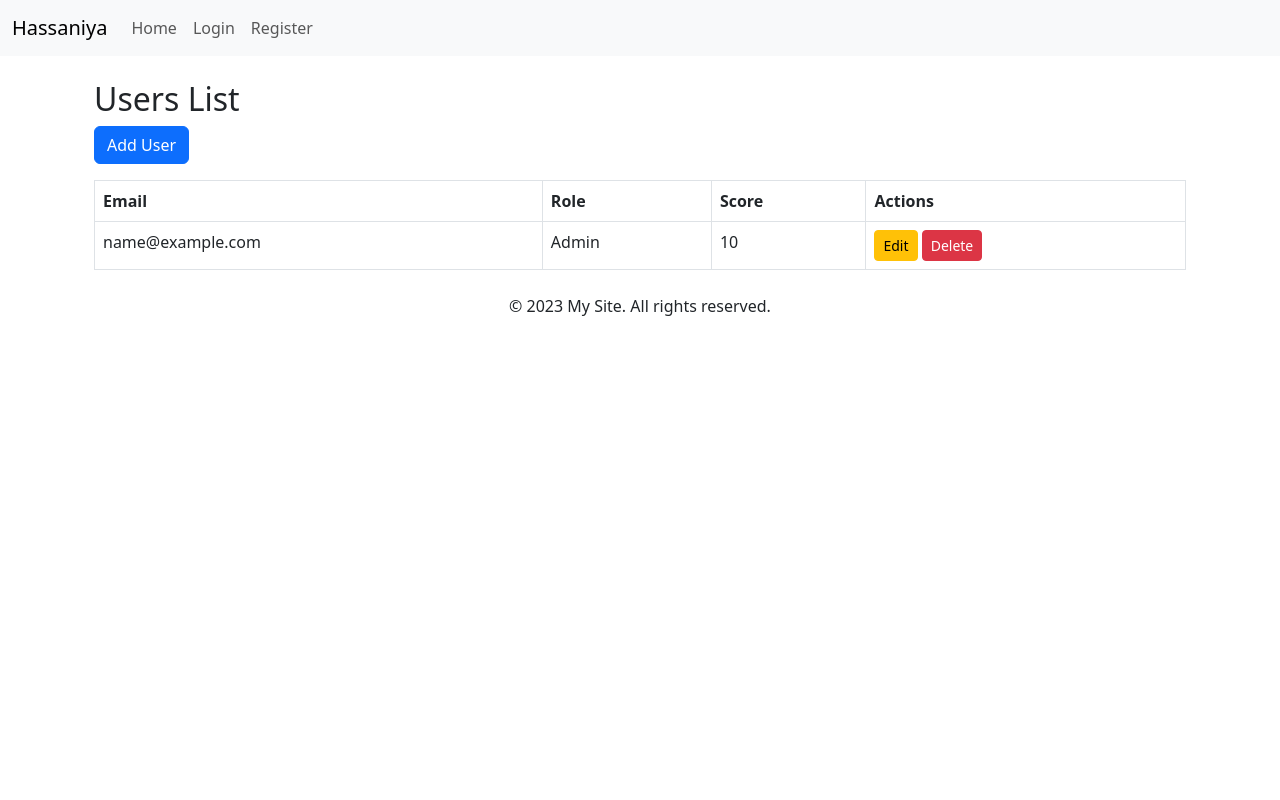
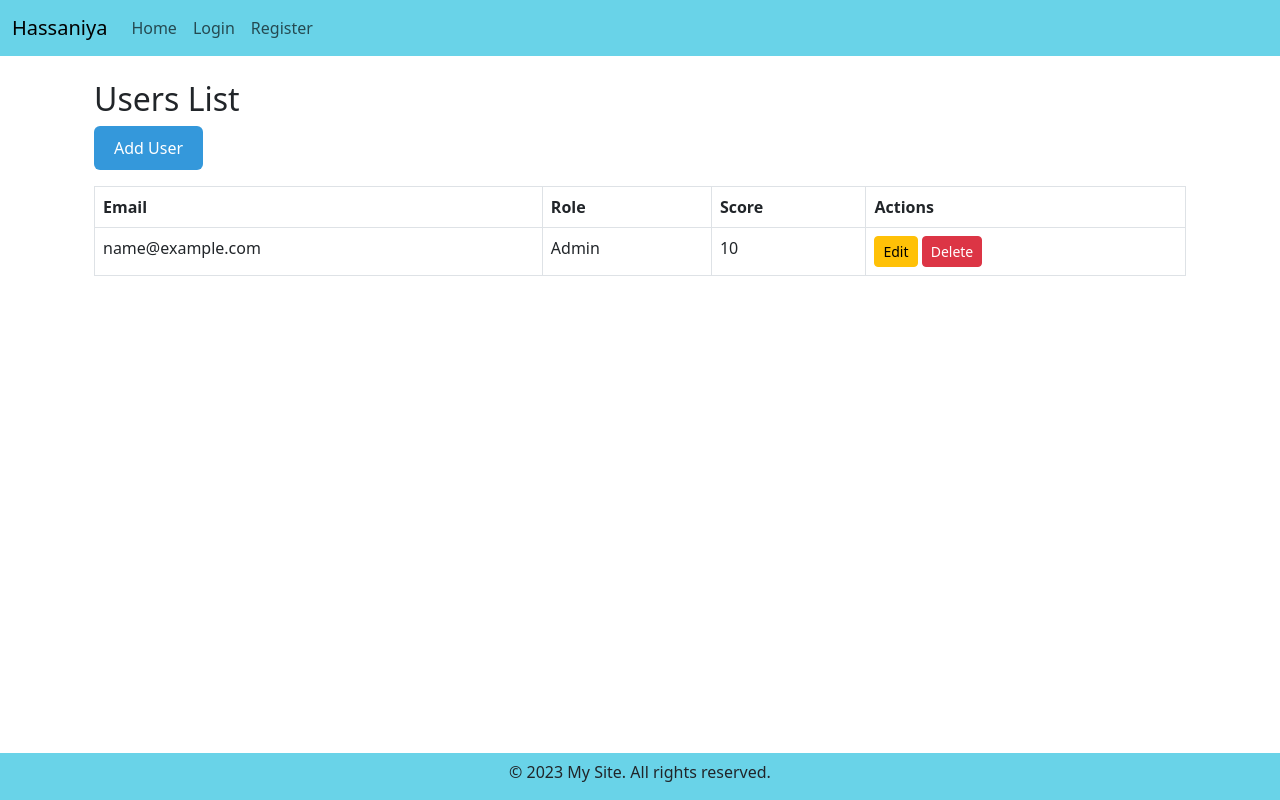
Before and after one commit to 23002su/Defi2, a Django app: template hassaniya/templates/admin/users_list.html in a window 1280 px wide. Run offline with Django 5.2, Linux system fonts and the light colour scheme; the template is opened without the code that fills it: values that come from a table or form of the project are taken from there, others are empty; tables that the repository leaves empty hold one stand-in row (values such as "Sample post").

Commit message:
some design

```diff
--- a/hassaniya/hassaniya/settings.py
+++ b/hassaniya/hassaniya/settings.py
@@ -125,12 +125,16 @@ USE_TZ = True
 # Static files (CSS, JavaScript, Images)
 # https://docs.djangoproject.com/en/5.1/howto/static-files/
 
+# Static files (CSS, JavaScript, Images)
 STATIC_URL = '/static/'  # URL prefix for static files
 
 # Additional locations of static files
 STATICFILES_DIRS = [
-    os.path.join(BASE_DIR, 'static'),  # Path to your project-level static folder
+    os.path.join(BASE_DIR, 'static'),  # Path to your global static folder
 ]
+
+# Optional: For production, where static files will be collected
+STATIC_ROOT = os.path.join(BASE_DIR, 'staticfiles')
 
 
 # Default primary key field type
--- a/hassaniya/static/css/style.css
+++ b/hassaniya/static/css/style.css
@@ -1,3 +1,14 @@
-header{
-    background: black;
+body{
+    padding:0;
+    margin:0;
 }
+nav{
+    background-color: #69d3e8;
+    width: 100%;
+}
+.footer{
+    background-color: #69d3e8;
+    width: 100%;
+    position: fixed;
+    bottom: 0;
+}
--- a/hassaniya/templates/admin/users_list.html
+++ b/hassaniya/templates/admin/users_list.html
@@ -1,11 +1,26 @@
 {% extends '../base.html' %}
-
+{% block css %}
+<style>
+    .add{
+        background-color: #3498db;
+        color: white;
+        border: none;
+        padding: 10px 20px;
+        text-align: center;
+        text-decoration: none;
+        display: inline-block;
+        font-size: 16px;
+        cursor: pointer;
+        transition: background-color 0.3s;
+    }
+</style>
+{% endblock %}
 {% block content %}
     <div class="container mt-4">
         <h2>Users List</h2>
 
         <!-- Add User Button -->
-        <button type="button" class="btn btn-primary mb-3" data-bs-toggle="modal" data-bs-target="#addUserModal">
+        <button type="button" class="add btn mb-3" data-bs-toggle="modal" data-bs-target="#addUserModal">
             Add User
         </button>
 
@@ -49,7 +64,7 @@
                                     <form method="post" action="{% url 'update_user' user.id %}">
                                         {% csrf_token %}
                                         {{ form.as_p }}
-                                        <button type="submit" class="btn btn-primary">Save changes</button>
+                                        <button type="submit" class="add btn">Save changes</button>
                                     </form>
                                 </div>
                             </div>
@@ -90,7 +105,7 @@
                         <form method="post" action="{% url 'users_list' %}">
                             {% csrf_token %}
                             {{ form.as_p }}
-                            <button type="submit" class="btn btn-primary">Add User</button>
+                            <button type="submit" class="add btn">Add User</button>
                         </form>
                     </div>
                 </div>
--- a/hassaniya/templates/base.html
+++ b/hassaniya/templates/base.html
@@ -1,16 +1,34 @@
-{% load static %}
 <!DOCTYPE html>
 <html lang="en">
 <head>
     <meta charset="UTF-8">
     <meta name="viewport" content="width=device-width, initial-scale=1.0">
-    <link rel="stylesheet" href="{% static 'css/style.css' %}">
     <!-- Add your global CSS or Bootstrap here -->
     <link href="https://cdn.jsdelivr.net/npm/bootstrap@5.3.0/dist/css/bootstrap.min.css" rel="stylesheet">
+    <style>
+        .navbar{
+            background-color: #69d3e8;
+        }
+        .footer{
+            display: flex;
+            justify-content: center;
+            align-items: center;
+            background-color: #69d3e8;
+            width: 100%;
+            height: auto;
+            padding-top:7px;
+            position: fixed;
+            bottom: 0;
+
+        }
+
+    </style>
+    {% block css %}
+        {% endblock %}
 </head>
 <body>
     <header>
-        <nav class="navbar navbar-expand-lg navbar-light bg-light">
+        <nav class="navbar navbar-expand-lg navbar-light">
             <div class="container-fluid">
                 <a class="navbar-brand" href="#">Hassaniya</a>
                 <div class="collapse navbar-collapse">
@@ -50,7 +68,7 @@
         {% endblock %}
     </main>
 
-    <footer class="mt-4 text-center">
+    <footer class="footer mt-4 text-center">
         <p>&copy; 2023 My Site. All rights reserved.</p>
     </footer>
 
```
Also changed, not shown: hassaniya/templates/authentification/profile.html (+17 -1 lines).
